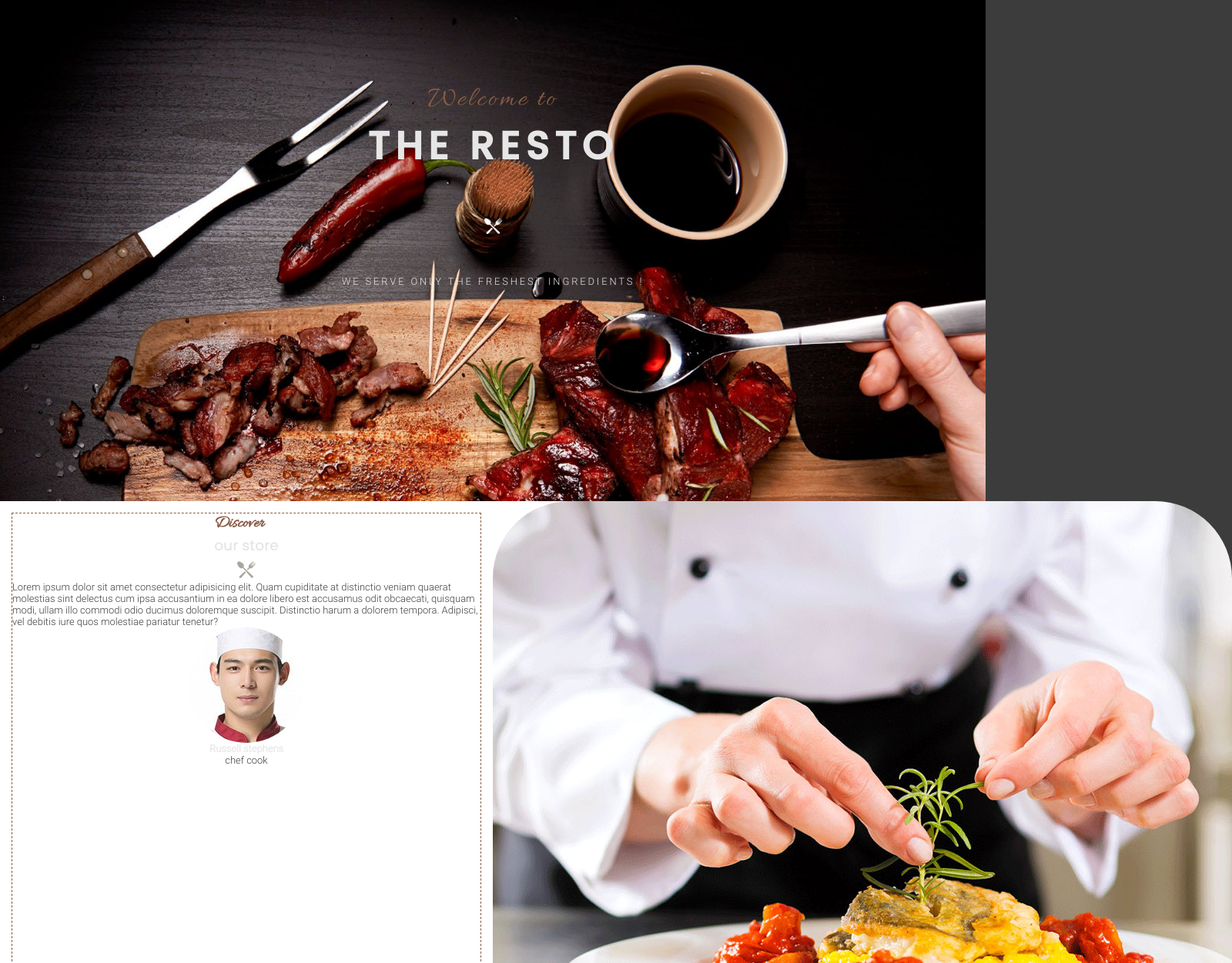
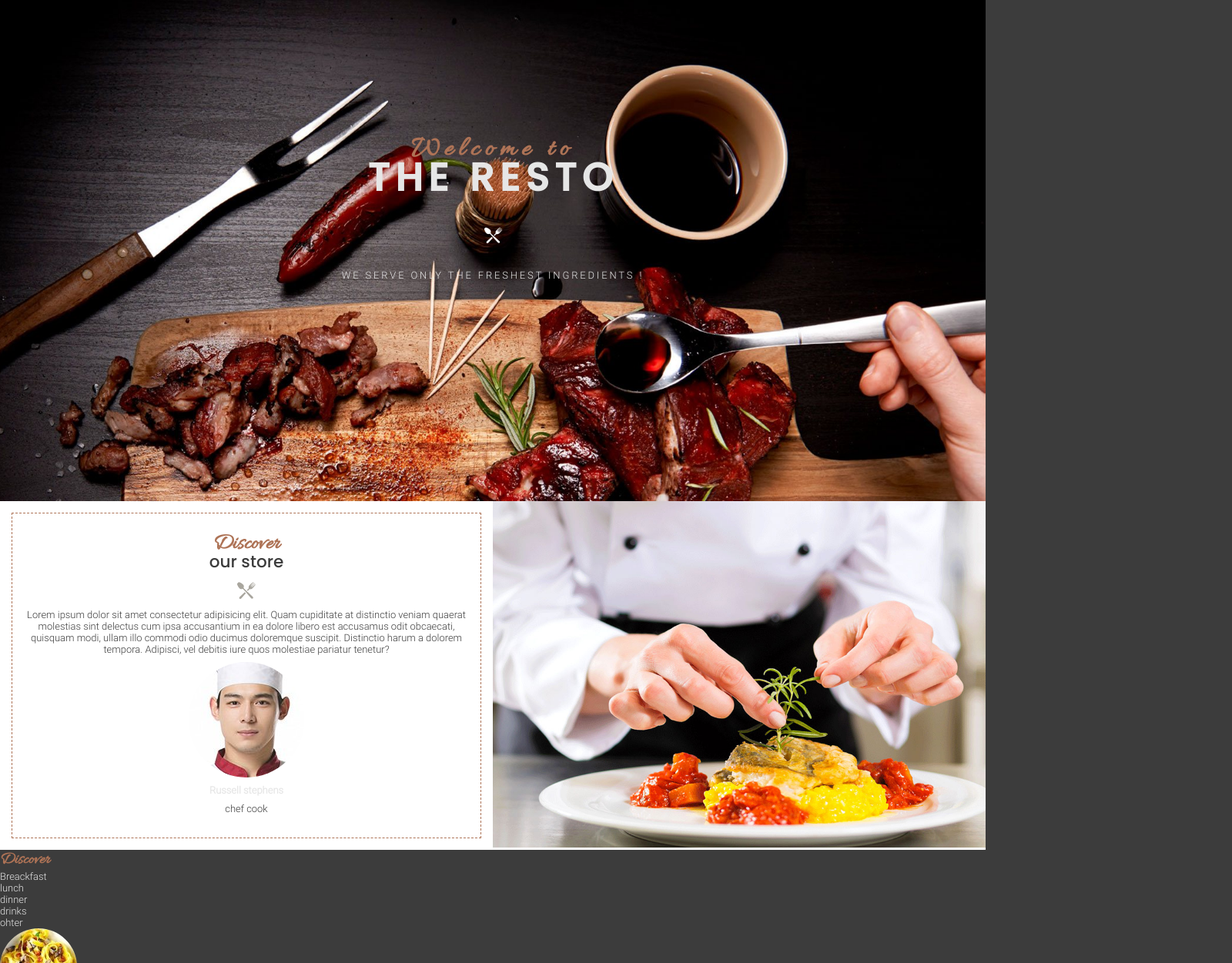
Before and after one commit to StevenJamet/leResto-sass, a plain HTML site: page index.html in a window 1280 px wide. Shown: the part 49-1300 px from the top of the page at 77% size, 1600 px wide, since content can reach past the window. Drawn offline with Linux system fonts and the light colour scheme.

Commit message:
section fini et code header rectifier et propre

```diff
--- a/assets/styles/_header.scss
+++ b/assets/styles/_header.scss
@@ -1,7 +1,7 @@
 header{
     background: url("/assets/img/bg-slider-06.jpg") bottom/cover;
     height: 700px;
-}
+
     .nav-container{
         display: grid;
         grid-template-columns: 7% 86% 7%;
@@ -10,46 +10,57 @@ header{
         margin: auto;
         align-items: center;
         padding-top: 15px;
-}
-.nav-container span{
+        span{
             font-family: "allura";
             font-size: 1.7rem;
             font-weight: bold;
         }
-.tab ul{
+        .tab{
+            ul{
                 display: flex;
                 justify-content: space-around;
                 text-transform: uppercase;
                 font-size: 0.6rem;
                 font-weight: lighter;
             }
-.social ul{
+        }
+        .social{
+            ul{
                 display: flex;
                 justify-content: space-around;
             }
+        }
+    }
+
     .presentation{
         margin: 110px auto;
         display: flex;
         flex-direction: column;
         align-items: center;
-}
-.presentation .tittle{
+        padding: 70px;
+        .tittle{
             text-transform: none;
             font-size: 2.5rem;
         }
-.presentation p{
+        h1{
+            font-weight: 600;
+            letter-spacing: 0.5rem;
+            line-height: 2.5rem;
+            text-align: center;
+            strong{
+                font-size: 3.5rem;
+                text-transform: uppercase;
+                font-weight: bold;
+            }
+        }
+        p{
             text-transform: uppercase;
             letter-spacing: 0.2rem;
             font-size: 0.9rem;
         }
-h1{
-    font-family: "poppins", sans-serif;
-    text-transform: uppercase;
-    font-size: 3.5rem;
-    font-weight: 600;
-    letter-spacing: 0.5rem;
+        img{
+            width: 30px;
+            margin: 30px auto;
         }
-.presentation img{
-    width: 30px;
-    margin: 50px auto;
     }
+}
--- a/assets/styles/_main.scss
+++ b/assets/styles/_main.scss
@@ -7,12 +7,32 @@
         display: flex;
         flex-direction: column;
         align-items: center;
+        justify-content: space-between;
         background: white;
         border: 1px dashed var(--gold);
         margin: 15px;
+        padding: 30px 15px;
+        h2{
+            font-size: 2rem;
+            text-align: center;
+            line-height: 1.5rem;
+            strong{
+                font-size: 1.5rem;
+                color: var(--black);
+            }
+        }
         p{
             color: var(--black);
+            text-align: center;
         }
 
     }
+    .right-part{
+        img{
+            width: 100%;
+            height: 450px;
+            border-radius: 0;
+        };
+
+    }
 }
--- a/assets/styles/_settings.scss
+++ b/assets/styles/_settings.scss
@@ -12,7 +12,7 @@
     src: url(/assets/fonts/Roboto.ttf);
 }
 :root{
-    --gold : rgb(138, 92, 69);
+    --gold : rgb(174, 115, 86);
     --white : rgb(230, 230, 230);
     --black : rgb(60, 60, 60);
 }
--- a/index.html
+++ b/index.html
@@ -33,8 +33,7 @@
             </nav>
         </div>
         <div class="presentation">
-            <p class="tittle">Welcome to</p>
-            <h1>the resto</h1>
+            <h1 class="tittle">Welcome to<br><strong>The resto</strong></h1>
             <img src="/assets/img/ic-plate-big.png" alt="spoon and fork">
             <p>we serve only the freshest ingredients !</p>
         </div>
```
Also changed, not shown: index.css, 1 other file. Lines whose indentation alone changed are shown as unchanged.
